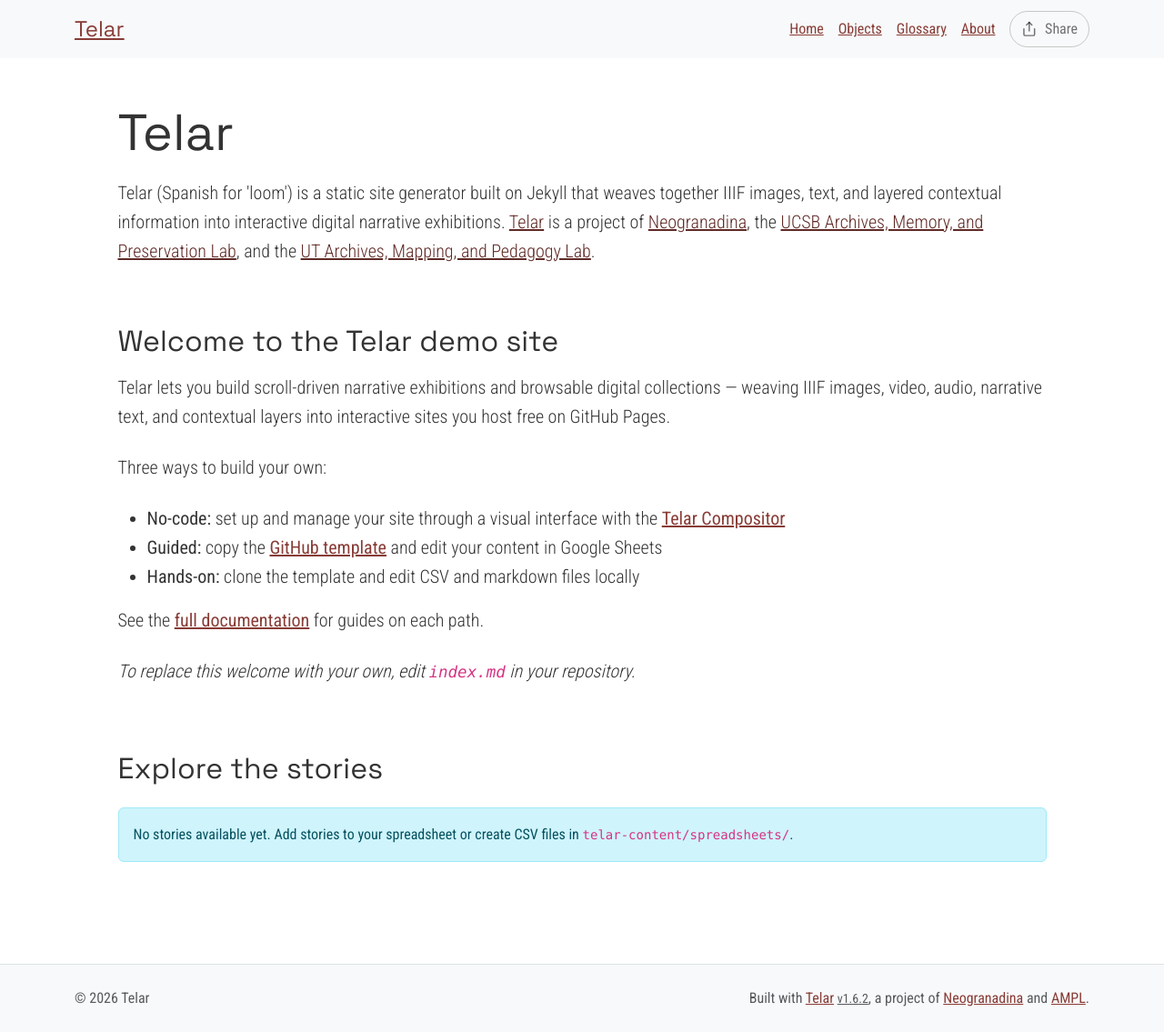
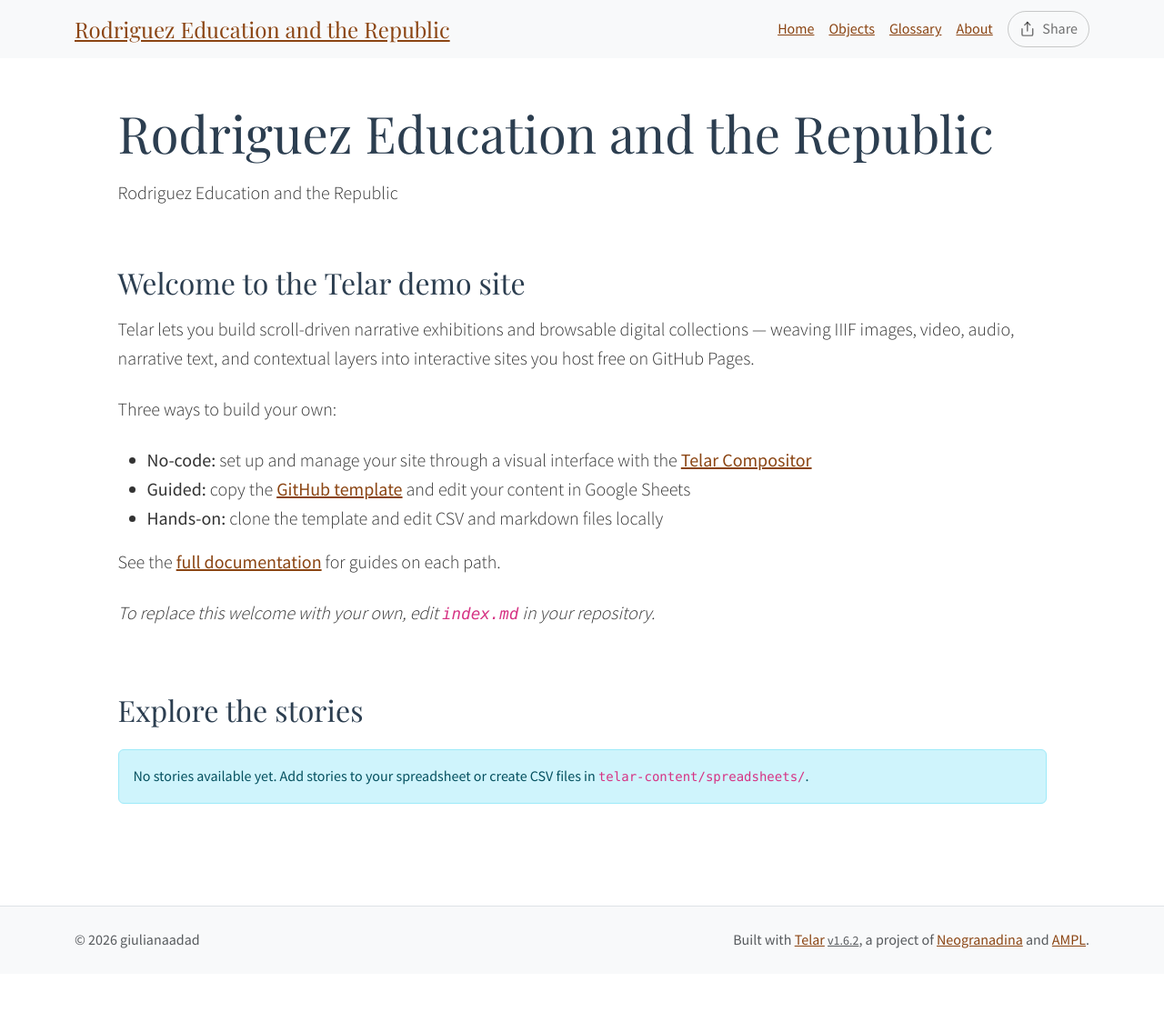
Before and after one commit to giulianaadad/rodriguez_education_and_the_republic, a Jekyll site: the page built from index.md, in a window 1280 px wide. Shown: the whole page at 91% size. Built offline with Jekyll 4.4.1, drawn with Linux system fonts in a browser that asks for light colours; after the commit the page ends 1071 px from its top, so only the background shows below that.

Commit message:
Set up site configuration and starter content

```diff
--- a/_config.yml
+++ b/_config.yml
@@ -2,13 +2,13 @@
 # https://telar.org
 
 # Site Settings
-title: "Telar"
-description: "Telar (Spanish for 'loom') is a static site generator built on Jekyll that weaves together IIIF images, text, and layered contextual information into interactive digital narrative exhibitions. <a href='https://github.com/UCSB-AMPLab/telar'>Telar</a> is a project of <a href='https://neogranadina.org'>Neogranadina</a>, the <a href='https://ampl.clair.ucsb.edu/'>UCSB Archives, Memory, and Preservation Lab</a>, and the <a href='https://liberalarts.utexas.edu/history/'>UT Archives, Mapping, and Pedagogy Lab</a>."
-url: "https://ampl.clair.ucsb.edu"
-baseurl: "/telar"
-author: ""
+title: "Rodriguez Education and the Republic"
+description: "Rodriguez Education and the Republic"
+url: "https://giulianaadad.github.io"
+baseurl: "/rodriguez_education_and_the_republic"
+author: "giulianaadad"
 email: ""
-telar_theme: "trama" # Options: trama, paisajes, neogranadina, santa-barbara, austin, or custom
+telar_theme: "paisajes" # Options: trama, paisajes, neogranadina, santa-barbara, austin, or custom
 logo: ""
 telar_language: "en" # Options: "en" (English), "es" (Español)
 collection_mode: false # Set to true to show objects first with large thumbnails and stories below with small thumbnails (collection-first homepage)
@@ -18,7 +18,7 @@
   show_on_homepage: true # Set to false to hide stories section from homepage (stories still accessible via direct URL)
   show_story_steps: true # Set to false to hide "Step X" overlay in stories
   show_object_credits: true # Set to true to display object credits badge (bottom-left corner, dismissable)
-  include_demo_content: true # Fetch demo stories from content.telar.org. Switch this off to hide demo stories and their content.
+  include_demo_content: false # Fetch demo stories from content.telar.org. Switch this off to hide demo stories and their content.
 
 # Collection Interface Settings
 collection_interface:
@@ -45,7 +45,7 @@
 #    - If using GitHub Pages: GitHub Actions will automatically discover tab GIDs and fetch CSVs
 #    - If running locally: Run `python3 scripts/fetch_google_sheets.py` before building
 google_sheets:
-  enabled: true
+  enabled: false
   published_url: "https://docs.google.com/spreadsheets/d/e/2PACX-1vT9eeRoyQCr1j-1uDaWBm-rgZNXtn9A-mepL0I4dqDTx2-E_6gbVD-8x0DYDVhppiAzrFpd20_9cr3z/pubhtml"
 
 #
--- a/telar-content/spreadsheets/glossary.csv
+++ b/telar-content/spreadsheets/glossary.csv
@@ -2,6 +2,4 @@
 id_término,titulo,definición
 # Make it lower-case and avoid spaces.,# Please provide a title — this is required.,"Panel content: write text here, paste markdown, or the name of an .md file in /components/texts/glossary/ (the .md extension is required)"
 # Escríbelo en minúsculas y sin espacios.,# Incluye un título: este campo es obligatorio.,"Contenido del panel: escribe texto aquí, pega markdown, o indica un archivo archivo .md en /components/texts/glossary/ (la extensión .md es obligatoria)"
-telar,Telar,"Telar (Spanish for 'loom') is a minimal-computing framework that weaves together IIIF images, audio, video, and texts to create layered visual narratives for digital scholarship, public exhibitions, community storytelling, and classroom projects. Learn more at [Telar.org](https://telar.org)
-
-Telar es un marco de computación mínima que entreteje imágenes IIIF, audio, video y textos en narrativas visuales por capas para humanidades digitales, exposiciones públicas, narrativa comunitaria y proyectos en el salón de clase. Aprende más en [Telar.org](https://telar.org)"
+telar,Telar,"Telar (Spanish for 'loom') is a minimal-computing framework that weaves together IIIF images, audio, video, and texts to create layered visual narratives for digital scholarship, public exhibitions, community storytelling, and classroom projects. Learn more at [Telar.org](https://telar.org)"
--- a/telar-content/spreadsheets/plantilla_en_blanco.csv
+++ /dev/null
@@ -1,5 +0,0 @@
-paso,objeto,página,x,y,zoom,inicio_clip,fin_clip,bucle,texto_alt,pregunta,respuesta,boton_capa1,contenido_capa1,boton_capa2,contenido_capa2
-#,id_objeto de la pestaña objetos / objects,para objetos con múltiples páginas,Posición horizontal 0-1 (0.5 = centro),Posición vertical 0-1 (0.5 = centro),1.0 = imagen completa,"Tiempo de inicio para clips de video/audio, ej. ""1:30"" (m:ss) o ""90"" (segundos)",Tiempo de fin para clips de video/audio,sí para repetir el clip (loop),"Describe lo que se ve en esta vista ampliada para lectores de pantalla. Si se deja vacío, se usa la descripción de imagen del objeto.",Encabezado para este paso,Texto breve de 1-2 oraciones,"Texto opcional del botón (predeterminado: ""Saber más"")","Contenido del panel: escribe texto aquí, pega markdown, o indica ruta a archivo .md (ej. tu-historia/archivo.md)","Texto opcional del segundo botón (predeterminado: ""Profundizar más"")","Segundo panel: escribe texto aquí, pega markdown, o indica ruta a archivo .md"
-1,telar-placeholder,,,,,,,,,pregunta,respuesta,,,,
-2,telar-placeholder,,,,,,,,,pregunta,respuesta,,,,
-3,telar-placeholder,,,,,,,,,pregunta,respuesta,,,,
--- a/telar-content/spreadsheets/project.csv
+++ b/telar-content/spreadsheets/project.csv
@@ -3,4 +3,3 @@
 #,# Must match the tab name exactly. Use lowercase letters and hyphens (e.g. allegorical-woman),Story title,Optional subtitle,Optional attribution (supports markdown),"If ""yes"", then users will need the key you set in _config.yml to access this story."
 #,# Debe coincidir con el nombre de la pestaña exactamente. Usa letras minúsculas y guiones (p. ej. mujer-alegorica),Título de la historia,Subtítulo opcional,Atribución opcional (admite markdown),"Si ""sí"", los usuarios deberán utilizar la clave que fijes en _config.yml"
 1,blank_template,replace me with your title,,,FALSE
-2,plantilla_en_blanco,reemplázame con tu título,,,FALSE
```
Also changed, not shown: telar-content/texts/stories/plantilla_en_blanco/ejemplo-panel.md (deleted, +0 -9 lines).
